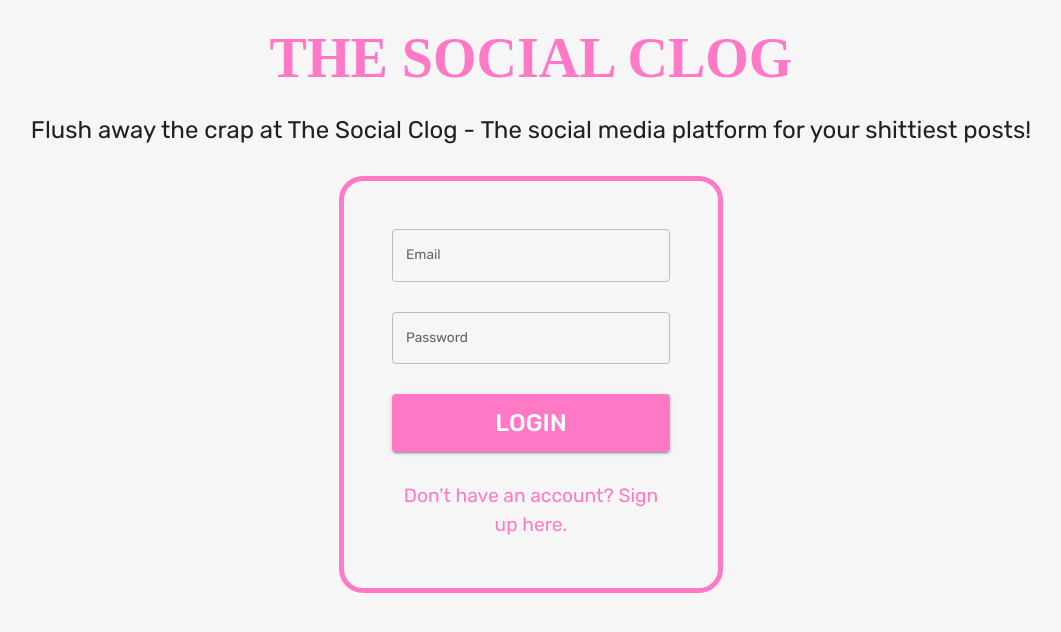
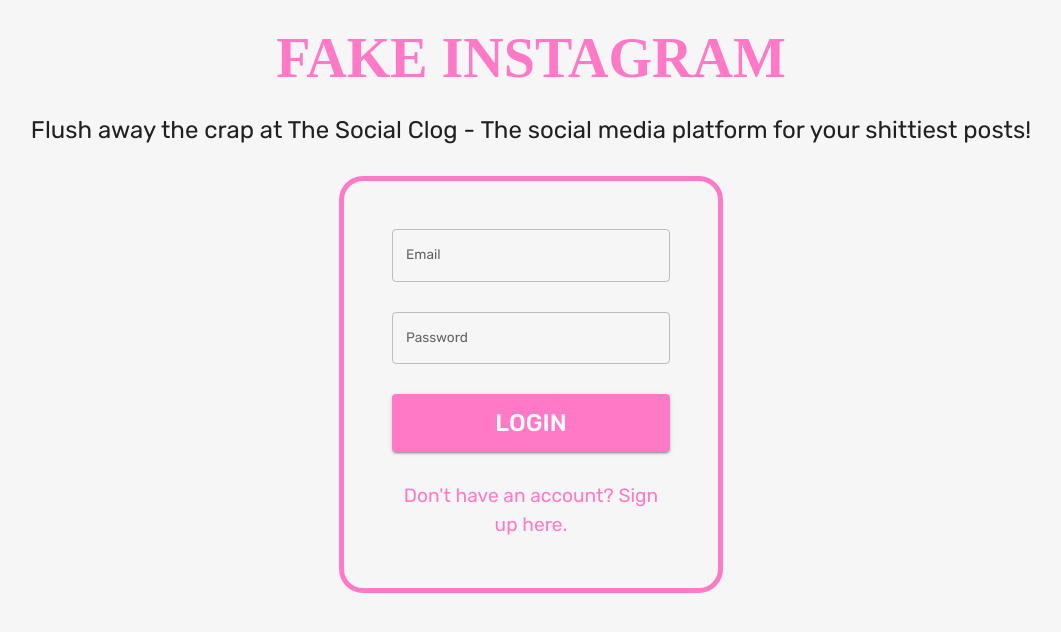
Before and after one commit to nipun221/summer-project, a React (Create React App) app in the folder client/: page / in a window 1280 px wide. Shown: the top 632 px of the page, without its empty margins (109-1170 px from the left). Built offline with nearby package versions, Linux system fonts and the light colour scheme.

Commit message:
fake instagram

```diff
--- a/client/src/scenes/loginPage/index.jsx
+++ b/client/src/scenes/loginPage/index.jsx
@@ -14,7 +14,7 @@
                     fontSize="clamp(2rem, 3.5rem, 5rem)"
                     color="#ff79c6"
                 >
-                    THE SOCIAL CLOG
+                    FAKE INSTAGRAM
                 </Typography>
             </Box>
             <Box>
```
